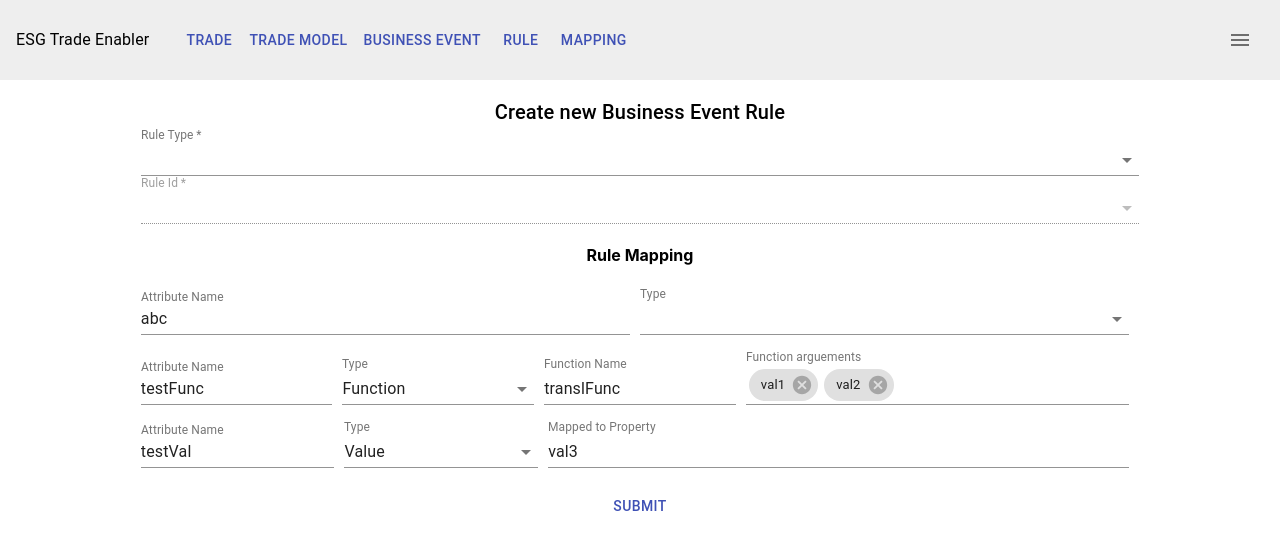
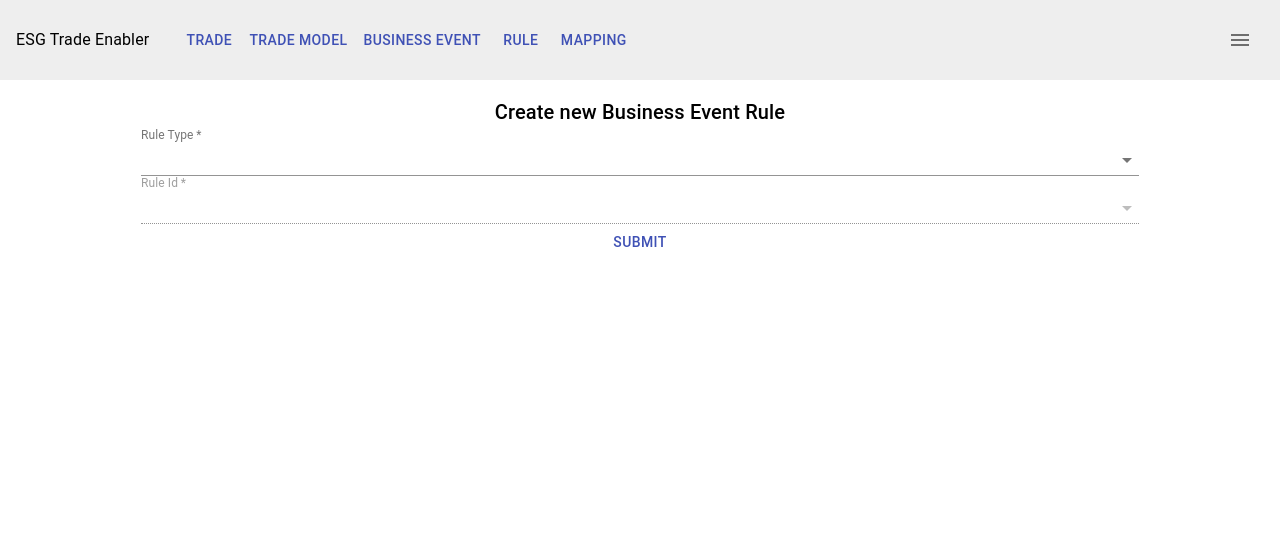
Before and after one commit to aashishmaheshwar/testyTemp, a React (Create React App) app: page /businessRuleMapper in a window 1280 px wide. Shown: the top 550 px of the page. Built offline with nearby package versions, Linux system fonts and the light colour scheme; what react-awesome-query-builder would draw is missing.

Commit message:
rule mapper with validation

```diff
--- a/src/components/BusinessRuleMapper.tsx
+++ b/src/components/BusinessRuleMapper.tsx
@@ -3,7 +3,10 @@ import { Autocomplete } from "@material-ui/lab";
 import { Form, Formik } from "formik";
 import React from "react";
 import { MockRuleIds, RuleTypes } from "../configs/RuleModel";
-import { BusinessRuleMapperInitialValues } from "../configs/RuleMapper";
+import {
+  BusinessRuleMapperInitialValues,
+  RuleMapperValidationSchema,
+} from "../configs/RuleMapper";
 import RuleMapper from "./RuleMapper";
 
 const BusinessRuleMapper = ({ isNew = false }: { isNew: boolean }) => {
@@ -16,7 +19,7 @@ const BusinessRuleMapper = ({ isNew = false }: { isNew: boolean }) => {
       </Typography>
       <Formik
         initialValues={BusinessRuleMapperInitialValues}
-        // validationSchema={RuleModelValidationSchema}
+        validationSchema={RuleMapperValidationSchema}
         onSubmit={(values, { resetForm, setSubmitting }) => {
           setSubmitting(true);
           const {
@@ -109,7 +112,7 @@ const BusinessRuleMapper = ({ isNew = false }: { isNew: boolean }) => {
                 )}
                 disabled={!values.ruleType}
               />
-              {values.mapping?.length && (
+              {getFieldProps("ruleId").value && values.mapping?.length && (
                 <RuleMapper formikProps={formikProps} />
               )}
               <Box>
--- a/src/components/RuleMapper.tsx
+++ b/src/components/RuleMapper.tsx
@@ -8,6 +8,7 @@ import {
   MenuItem,
   Select,
   TextField,
+  FormHelperText,
 } from "@material-ui/core";
 import { useRuleMapperStyles } from "./RuleMapperStyles";
 import { Autocomplete } from "@material-ui/lab";
@@ -64,9 +65,12 @@ const RuleMapper = ({ formikProps }: RuleMapperProps) => {
                       case "function":
                         setFieldValue(functionName, "");
                         setFieldValue(functionArgs, []);
+                        setFieldValue(mappedTo, undefined);
                         break;
                       case "value":
-                        // setFieldValue(length, "");
+                        setFieldValue(mappedTo, "");
+                        setFieldValue(functionName, undefined);
+                        setFieldValue(functionArgs, undefined);
                         break;
                     }
                     setFieldValue(type, value);
@@ -94,6 +98,9 @@ const RuleMapper = ({ formikProps }: RuleMapperProps) => {
                           <MenuItem value={"function"}>Function</MenuItem>
                           <MenuItem value={"value"}>Value</MenuItem>
                         </Select>
+                        {touchedType && errorType && (
+                          <FormHelperText>{errorType}</FormHelperText>
+                        )}
                       </FormControl>
                       {/* mappedTo */}
                       {getFieldProps(type).value === "value" && (
@@ -105,6 +112,12 @@ const RuleMapper = ({ formikProps }: RuleMapperProps) => {
                           }}
                           options={options}
                           {...getFieldProps(mappedTo)}
+                          onInputChange={(e, value) => {
+                            setFieldValue(mappedTo, value);
+                          }}
+                          onChange={(e, value) => {
+                            setFieldValue(mappedTo, value || "");
+                          }}
                           renderInput={(params) => (
                             <TextField
                               {...params}
@@ -114,6 +127,7 @@ const RuleMapper = ({ formikProps }: RuleMapperProps) => {
                                 shrink: true,
                               }}
                               error={Boolean(touchedMappedTo && errorMappedTo)}
+                              helperText={touchedMappedTo && errorMappedTo}
                             />
                           )}
                         />
@@ -129,6 +143,12 @@ const RuleMapper = ({ formikProps }: RuleMapperProps) => {
                             }}
                             options={functionOptions}
                             {...getFieldProps(functionName)}
+                            onInputChange={(e, value) => {
+                              setFieldValue(functionName, value);
+                            }}
+                            onChange={(e, value) => {
+                              setFieldValue(functionName, value || "");
+                            }}
                             renderInput={(params) => (
                               <TextField
                                 {...params}
@@ -140,6 +160,9 @@ const RuleMapper = ({ formikProps }: RuleMapperProps) => {
                                 error={Boolean(
                                   touchedFunctionName && errorFunctionName
                                 )}
+                                helperText={
+                                  touchedFunctionName && errorFunctionName
+                                }
                               />
                             )}
                           />
@@ -166,6 +189,9 @@ const RuleMapper = ({ formikProps }: RuleMapperProps) => {
                                 error={Boolean(
                                   touchedFunctionArgs && errorFunctionArgs
                                 )}
+                                helperText={
+                                  touchedFunctionArgs && errorFunctionArgs
+                                }
                               />
                             )}
                           />
--- a/src/configs/RuleMapper.ts
+++ b/src/configs/RuleMapper.ts
@@ -1,3 +1,4 @@
+import * as yup from "yup";
 interface AttributeBase {
   attributeName: string;
 }
@@ -27,6 +28,7 @@ export const BusinessRuleMapperInitialValues: BusinessRuleMapper = {
   ruleType: null,
   ruleId: null,
   // rule attributes for this rule ID is fetched and 'mapping' object must be built
+  // dummy values for now to simulate a fetch
   mapping: [
     {
       attributeName: "abc",
@@ -44,3 +46,39 @@ export const BusinessRuleMapperInitialValues: BusinessRuleMapper = {
     },
   ],
 };
+
+export const RuleMapperValidationSchema = yup.object().shape({
+  businessEventRuleId: yup.string(),
+  ruleType: yup.string().required("Rule Type is required"),
+  ruleId: yup.string().required("Rule Id is required"),
+  mapping: yup
+    .array()
+    .of(
+      yup.object().shape({
+        attributeName: yup.string().required("Attribute name is required"),
+        type: yup
+          .string()
+          .required("Type is required")
+          .oneOf(["function", "value"]),
+        mappedTo: yup.string().when("type", {
+          is: (val) => val === "value",
+          then: yup.string().required("Attribute to value map is required"),
+        }),
+        functionName: yup.string().when("type", {
+          is: (val) => val === "function",
+          then: yup.string().required("Function Name is required"),
+        }),
+        functionArgs: yup
+          .array()
+          .of(yup.string())
+          .when("type", {
+            is: (val) => val === "function",
+            then: yup
+              .array()
+              .of(yup.string())
+              .min(1, "Atleast one function argument is needed"),
+          }),
+      })
+    )
+    .min(1, "Atleast one attribute must be present and mapped in a rule"),
+});
```
